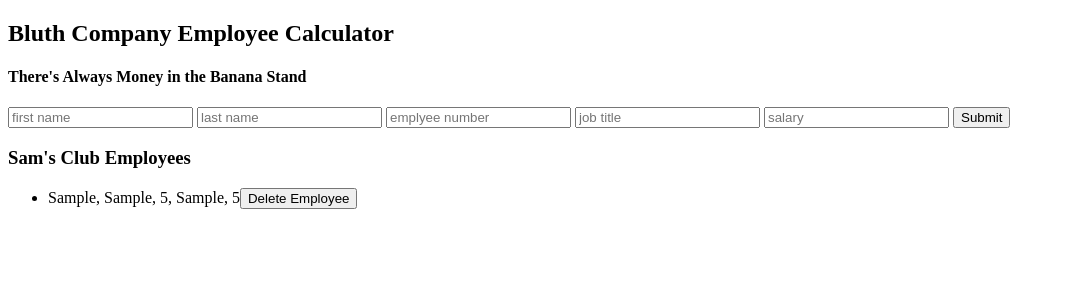
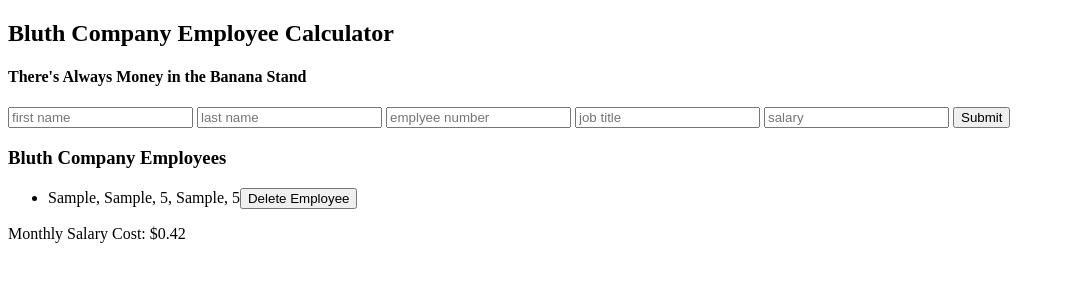
Before and after one commit to samstanding/weekend-challenge-1, a plain HTML site: page index.html in a window 1280 px wide. Both pictures are taken after typing "Sample", "Sample", "5", "Sample", "5" into the empty fields and a click on the button "Submit". Shown: the whole page, without its empty margins (0-1065 px from the left). Drawn offline with Linux system fonts and the light colour scheme.

Commit message:
added monthly cost and pushed to DOM

```diff
--- a/calculator.js
+++ b/calculator.js
@@ -15,7 +15,7 @@
 employeeData.push(newEmployee);
 
 displayEmployees();
-
+calcSal(employeeData);
 //empty inputs
 $('#firstNameIn').val('');
 $('#lastNameIn').val('');
@@ -46,6 +46,30 @@
     outputString += employeeData[i].salary;
     outputString += '<button class="deleteButton" data-id="' + i + '">Delete Employee</button></li>';
     output.append(outputString);
+
+
   }
 
 }
+
+function calcSal (arr) {
+    //creating an array to put the salary info- so i can perform a reduce
+    var salaryArray = [];
+    for (var i= 0; i<arr.length; i++) {
+      salaryArray.push(parseInt(arr[i].salary)/12);
+    }
+    console.log(salaryArray);
+    //using reduce method to get the sum of my monthly salary
+     var salaryAvg = salaryArray.reduce(function (a, b) {
+      return (a + b);
+    });
+    //target my output by ID
+    var salOut = $('#costs');
+    //empty output
+    salOut.empty();
+    //create an output
+    var salOutputString ='<p>'  + 'Monthly Salary Cost: $' + salaryAvg.toFixed(2) + '</p>';
+    //append salOut w/average
+    salOut.append(salOutputString);
+
+}
--- a/index.html
+++ b/index.html
@@ -18,8 +18,10 @@
     <input type="number" placeholder="salary" id="salaryIn">
     <button id="submitButton">Submit</button>
     <!-- create a list to store  data -->
-    <h3>Sam's Club Employees</h3>
+    <h3>Bluth Company Employees</h3>
     <ul class='container'>
     </ul>
+    <div id="costs">
+    </div>
   </body>
 </html>
```
Also changed, not shown: 1 other file.
